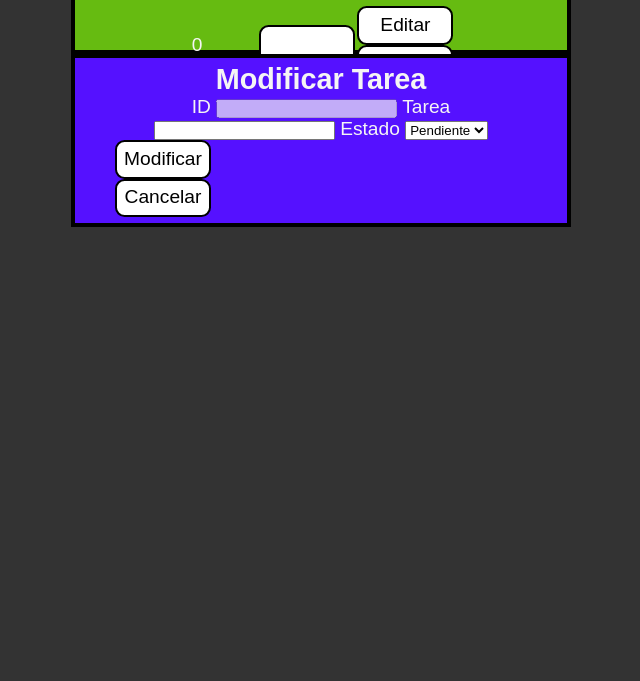
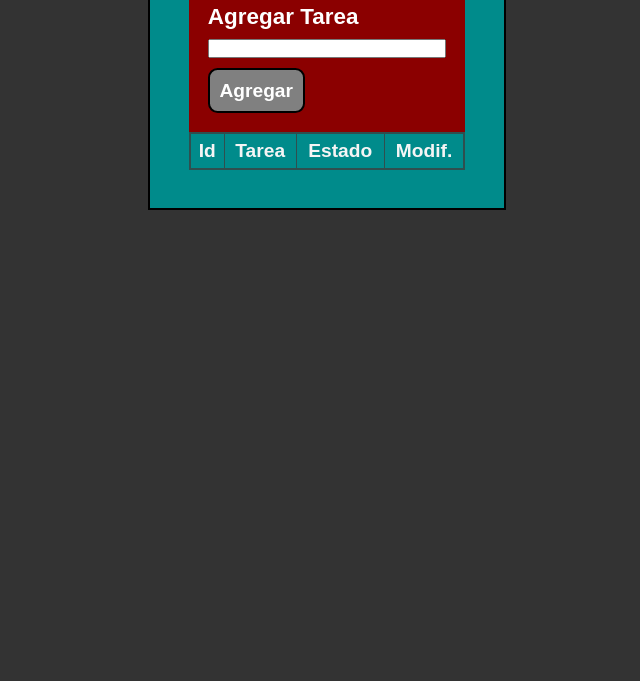
Before and after one commit to Ivan-Leiva21/Primer-repositorio-de-Ivan, a plain HTML site: page TP28/Tareas.html in a window 1280 px wide. Shown: the part 119-800 px from the top of the page, without its empty margins (313-953 px from the left). Drawn offline with Linux system fonts and the light colour scheme.

Commit message:
practica_tareas

```diff
--- a/TP28/CSS/tareas.css
+++ b/TP28/CSS/tareas.css
@@ -11,50 +11,86 @@ body {
     font-size: 1.2em;
     display: flex;
     flex-direction: column;
+    align-items: center;
+    justify-content: center;
+    padding: 1em;
 }
 
 #cont {
-    margin: 0% 30%;
-    border: 4px solid black;
-    background-color: #6b1;
+    border: 2px solid black;
+    background-color: darkcyan;
     display: flex;
     flex-direction: column;
-    padding: 20px 40px;
-    width: max-content;
-    min-width: 500px;
-    max-width: 500px;
-    height: 9em;
-    text-align: center;
-    justify-content: center;
-    align-items: center;
+    padding: 2em;
 }
 
 #cortina {
-    background-color: #51f;
-    margin: 0% 30%;
-    border: 4px solid black;
-    display: flex;
-    padding: 20px 40px;
-    min-width: 500px;
-    width: max-content;
-    max-width: 500px;
-    height: 9em;
-    flex-direction: column;
-    text-align: center;
+    background-color: rgba(0,0,0, 0.6);
+    border: 2px solid black;
+    display: none;
+    top: 0;
+    left: 0;
+    width: 100vw;
+    height: 100vh;
     justify-content: center;
     align-items: center;
-
+    position: absolute;
 }
 
 .btn {
-    background-color: white;
-    color: black;
-    padding: 0.3em;
-    width: 5em;
+    background-color: gray;
+    padding: 0.5em;
+    width: fit-content;
     border: 2px solid black;
     border-radius: 0.5em;
-    height: 2em;
-    justify-content: center;
-    align-items: center;
+    font-weight: 600;
     cursor: pointer;
+    display: inline-block;
 }
+
+.btnCompleta {
+    background-color: green;
+    color: white;
+}
+
+.btnEditar, .btnBorrar {
+    background-color: darkslategray;
+    color: white;
+}
+
+.btnPendiente {
+    background-color: darkorange;
+    color: white;
+}
+
+#agregarTarea {
+    background-color: darkred;
+    color: white;
+    display: flex;
+    flex-direction: column;
+    gap: 0.5em;
+    padding: 1em;
+}
+
+table {
+    border: 2px solid darkslategray;
+    border-collapse: collapse;
+}
+
+table th, table td{
+    border: 1px solid darkslategray;
+    padding: 0.3em;
+}
+
+#contModificarTarea {
+    background-color: white;
+    display: flex;
+    flex-direction: column;
+    gap: 0.5em;
+    padding: 1em;
+}
+
+#btnModifTarea {
+    background-color: green;
+    color: white;
+}
--- a/TP28/Script/tareas.js
+++ b/TP28/Script/tareas.js
@@ -2,14 +2,12 @@ let tareas = [];
 
 document.querySelector("#btnAgregar").addEventListener("click", () => {
     cargarTarea();
-    document.querySelector("#tarea").value = "";
 });
 
 function cargarTarea() {
     if (document.querySelector("#tarea").value == "") {
         window.alert("Ingrese su nombre de tarea para registrarla.");
         return;
-    };
     };
 
     let tarea = {
@@ -22,6 +20,7 @@ tareas.push(tarea);
     localStorage.setItem("tareas", JSON.stringify(tareas));
     document.querySelector("#tarea").value = "";
     mostrarDatos();
+};
 
 function mostrarDatos() {
     let tareasLocales = localStorage.getItem("tareas");
@@ -30,17 +29,12 @@ function mostrarDatos() {
     // console.log(tareasLocales);
     tareas = tareasLocales;
     // console.log(tareasLocales);
-};
-
     document.querySelector("tbody").innerHTML = "";
 
-tareas.forEach((tarea) => {
-    if(tarea.estado === "eliminada"){
+    tareasLocales.forEach((tarea) => {
+        if (tarea.estado === "eliminada") {
             return;
         };
-});
-// console.log(tarea);
-
         document.querySelector("tbody").innerHTML +=
             `<tr>
     <td>${tarea.id}</td>
@@ -51,21 +45,21 @@ document.querySelector("tbody").innerHTML +=
         <div class="btn btnBorrar" data-id="${tarea.id}">Borrar</div>
     </td>
 </tr>`;
-
-function estado(){
-    if(tarea.estado === "pendiente"){
-        return `<div class="btn bntPendiente" data-id="${tarea.id}"Pendiente</div>`;
+        function estado() {
+            if (tarea.estado === "pendiente") {
+                return `<div class="btn btnPendiente" data-id="${tarea.id}">Pendiente</div>`;
             } else {
                 return `<div class="btn btnCompleta" data-id="${tarea.id}">Completa</div>`;
             };
         };
+    });
 
     // Event Listeners
     document.querySelectorAll(".btnPendiente").forEach((boton) => {
         boton.addEventListener("click", (e) => {
-        console.log("boton pendiente");
-        console.log(e.target.dataset.id);
-        console.log(tareas[e.target.dataset.id]);
+            // console.log("boton pendiente");
+            // console.log(e.target.dataset.id);
+            // console.log(tareas[e.target.dataset.id]);
             tareas[e.target.dataset.id].estado = "completa";
             localStorage.setItem("tareas", JSON.stringify(tareas));
             mostrarDatos();
@@ -85,6 +79,7 @@ document.querySelectorAll(".btnBorrar").forEach((boton) => {
             tareas[e.target.dataset.id].estado = "eliminada";
             localStorage.setItem("tareas", JSON.stringify(tareas));
             mostrarDatos();
+            tareas.pop();
         });
     });
 
@@ -93,25 +88,27 @@ document.querySelectorAll(".btnEditar").forEach((boton) => {
             modificarTarea(e.target.dataset.id);
         });
     });
+};
+
 
 mostrarDatos();
 
-function modificarTarea(id){
-    document.querySelector("#cortina").computedStyleMap.display = "flex";
+function modificarTarea(id) {
+    document.querySelector("#cortina").style.display = "flex";
     document.querySelector("#modificarID").value = tareas[id].id;
     document.querySelector("#modificarTarea").value = tareas[id].tarea;
     document.querySelector("#modificarEstado").value = tareas[id].estado;
 };
 
 document.querySelector("#btnCancelarModifTarea").addEventListener("click", () => {
-    document.querySelector("#cortina").computedStyleMap.display = "none";
+    document.querySelector("#cortina").style.display = "none";
 });
 
-document.querySelector("#btnModifTarea").addEventListener("click", ()=> {
+document.querySelector("#btnModifTarea").addEventListener("click", () => {
     let id = document.querySelector("#modificarID").value;
-    tareas[id].tarea = document.querySelector("#modificarID").value;
+    tareas[id].tarea = document.querySelector("#modificarTarea").value;
     tareas[id].estado = document.querySelector("#modificarEstado").value;
     localStorage.setItem("tareas", JSON.stringify(tareas));
     mostrarDatos();
-    document.querySelector("#cortina").computedStyleMap.display = "none";
+    document.querySelector("#cortina").style.display = "none";
 });
--- a/TP28/Tareas.html
+++ b/TP28/Tareas.html
@@ -47,7 +47,7 @@
             <span>Tarea</span>
             <input type="text" id="modificarTarea">
             <span>Estado</span>
-            <select name="" id="modificarEstado">
+            <select id="modificarEstado">
                 <option value="pendiente">Pendiente</option>
                 <option value="completa">Completa</option>
             </select>
```
Lines whose indentation alone changed are shown as unchanged.
